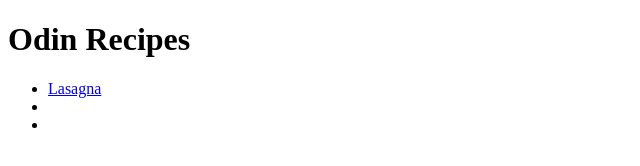
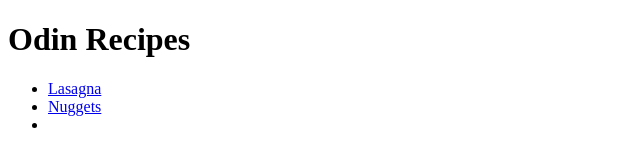
Before and after one commit to dkavla/odin-recipes, a plain HTML site: page index.html in a window 1280 px wide. Shown: the full height of the page, 0-640 px from the left. Drawn offline with Linux system fonts and the light colour scheme.

Commit message:
Add second recipe link to page

```diff
--- a/index.html
+++ b/index.html
@@ -8,7 +8,7 @@
         <h1>Odin Recipes</h1>
         <ul>
             <li><a href="recipes/lasagna.html">Lasagna</a></li>
-            <li></li>
+            <li><a href="recipes/nuggets.html">Nuggets</a></li>
             <li></li>
         </ul>
     </body>
```
